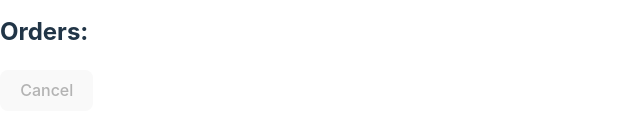
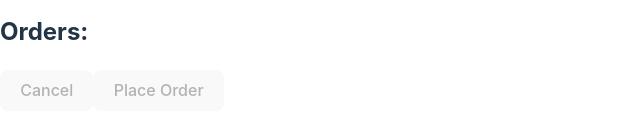
Before and after one commit to Christineeebagz/snackrifice, a React (Vite) app: page / in a window 1280 px wide. Shown: the part 430-564 px from the top of the page, without its empty margins (0-640 px from the left). Built offline with nearby package versions, Linux system fonts and the light colour scheme.

Commit message:
added new order

```diff
--- a/src/components/VendingMachine.jsx
+++ b/src/components/VendingMachine.jsx
@@ -3,6 +3,7 @@ import React from "react";
 const VendingMachine = () => {
   const [order, setOrder] = React.useState([]);
   const [started, setStarted] = React.useState(false);
+  const [orderDone, setOrderDone] = React.useState(false);
 
   const addOrder = (name) => {
     const existingItem = order.find((item) => item.name === name);
@@ -23,6 +24,11 @@ const VendingMachine = () => {
 
   const startMachine = () => {
     setStarted(true);
+  };
+
+  const doneOrder = () => {
+    setOrderDone(true);
+    console.log(order);
   };
 
   return (
@@ -75,6 +81,10 @@ const VendingMachine = () => {
         <button onClick={clearOrder} disabled={!started}>
           Cancel
         </button>
+        <button onClick={doneOrder} disabled={!started}>
+          Place Order
+        </button>
+        {orderDone ? <button onClick={clearOrder}>New Order</button> : null}
       </div>
     </div>
   );
```
